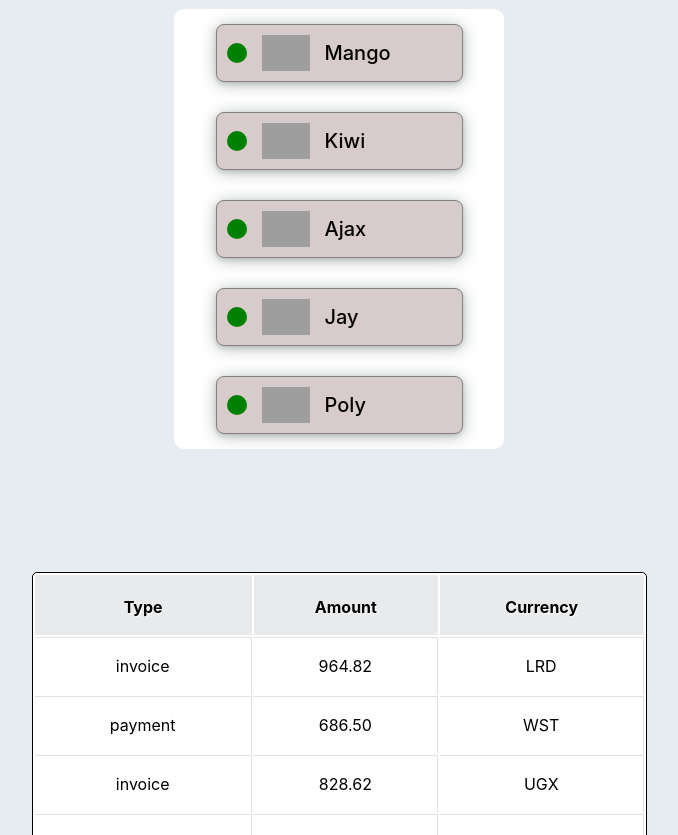
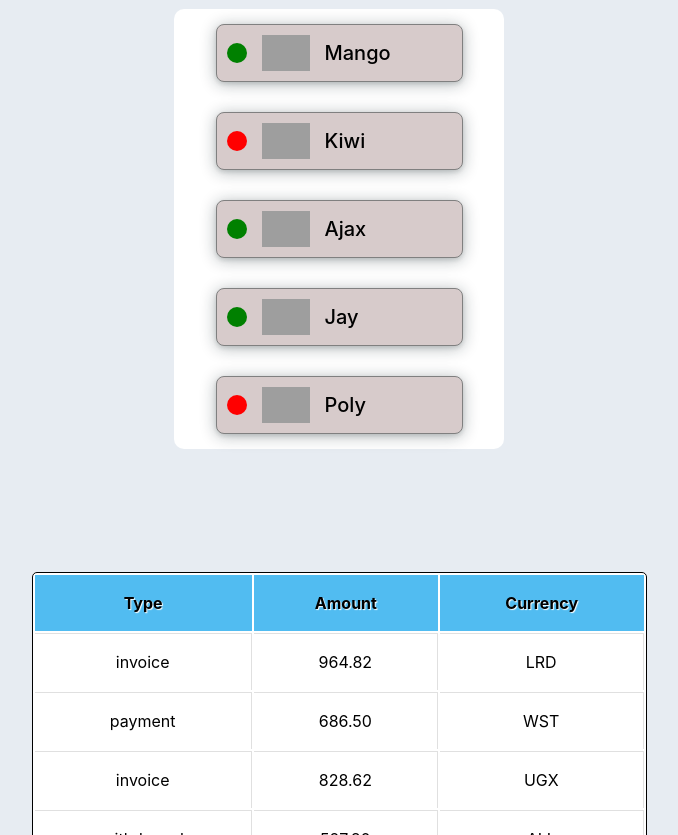
Before and after one commit to WestEagle-PS/goit-react-hw-01-components, a React (Create React App) app: page / in a window 1280 px wide. Shown: the part 640-1475 px from the top of the page, without its empty margins (301-979 px from the left). Built offline with nearby package versions, Linux system fonts and the light colour scheme; grey boxes are pictures that could not be loaded.

Commit message:
update FriendList

```diff
--- a/src/components/FriendList/FriendListItem.jsx
+++ b/src/components/FriendList/FriendListItem.jsx
@@ -4,7 +4,7 @@ import css from '../FriendList/FriendListItem.module.css';
 function FriendsListItem({ id, avatar, name, isOnline }) {
   return (
     <li className={css.item}>
-      <span className={css.status} />
+      <span className={isOnline ? css.status : css.offline} />
       <img className={css.avatar} src={avatar} alt={name} width="48" />
       <p className={css.name}>{name}</p>
     </li>
--- a/src/components/FriendList/FriendListItem.module.css
+++ b/src/components/FriendList/FriendListItem.module.css
@@ -11,10 +11,15 @@
 }
 
 .status {
-    background: green;
+    background-color: green;
     border-radius: 50%;
     height: 20px;
     width: 20px;
+}
+
+.offline {
+    composes: status;
+    background-color: red;
 }
 
 .name {
--- a/src/components/TransactionHistory/TransactionHistory.jsx
+++ b/src/components/TransactionHistory/TransactionHistory.jsx
@@ -5,7 +5,7 @@ function TransactionHistory({ items }) {
   return (
     <table className={css.transactionHistory}>
       <thead>
-        <tr className={CSS.thead}>
+        <tr>
           <th className={css.tHeadRow}>Type</th>
           <th className={css.tHeadRow}>Amount</th>
           <th className={css.tHeadRow}>Currency</th>
--- a/src/components/TransactionHistory/TransactionHistory.module.css
+++ b/src/components/TransactionHistory/TransactionHistory.module.css
@@ -21,24 +21,3 @@
     padding: 18px 28px 18px;
     text-align: center;
 }
-
-.tHeadRow {
-    padding-top: 22px;
-    text-shadow: 1px 1px 1px #fff;
-    background: #e8eaeb;
-}
-
-.tDateRow {
-    border-top: 1px solid #e0e0e0;
-    border-right: 1px solid #e0e0e0;
-}
-
-.tDateRow.first,
-.tHeadRow.first {
-    text-align: left
-}
-
-.tHeadRow {
-    background-color: linear-gradient(100% 20% 90deg, #e8eaeb, #ededed);
-    background-color: gradient(linear, 0% 0%, 0% 20%, from(#ededed), to(#e8eaeb));
-}
```
